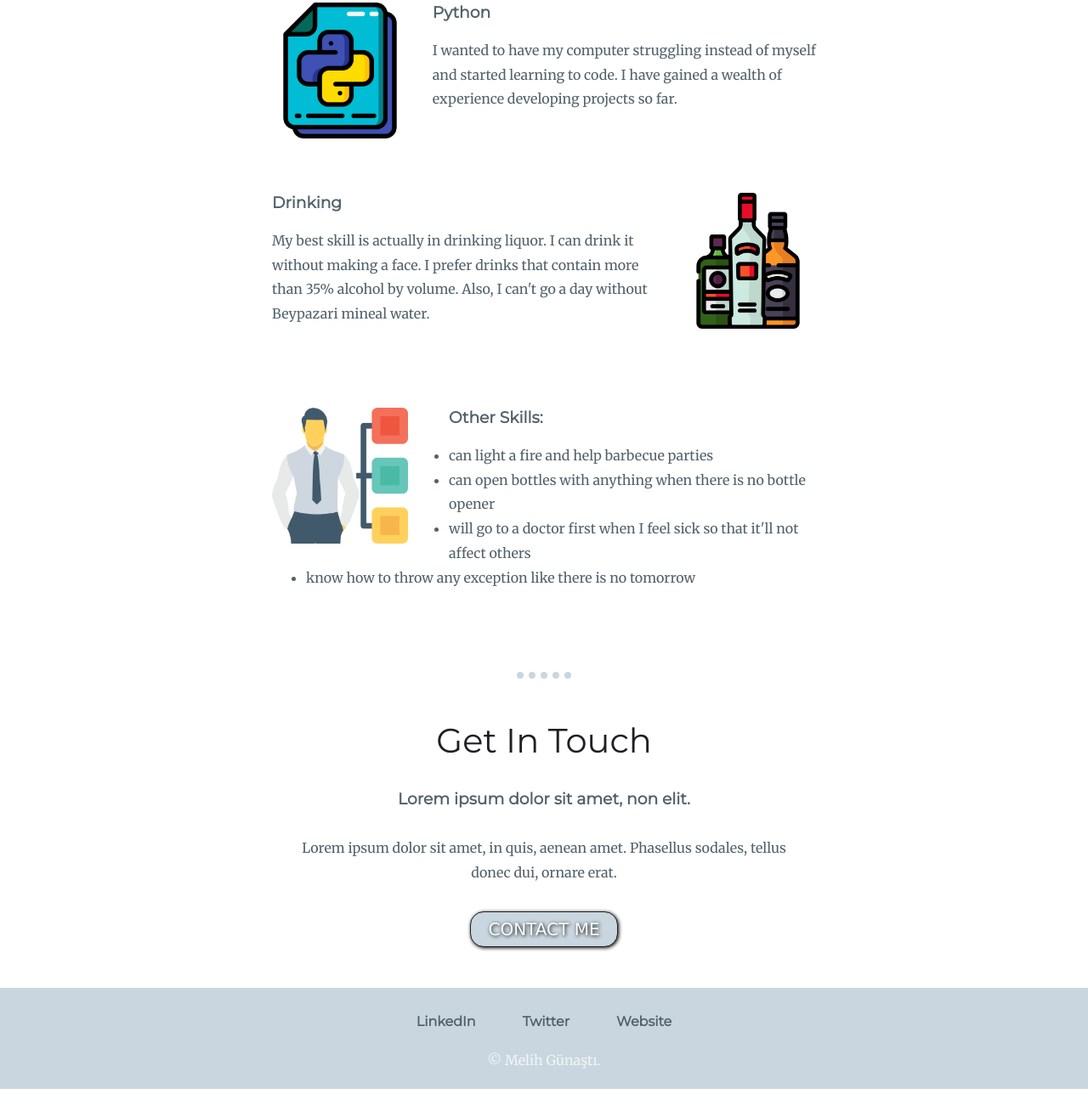
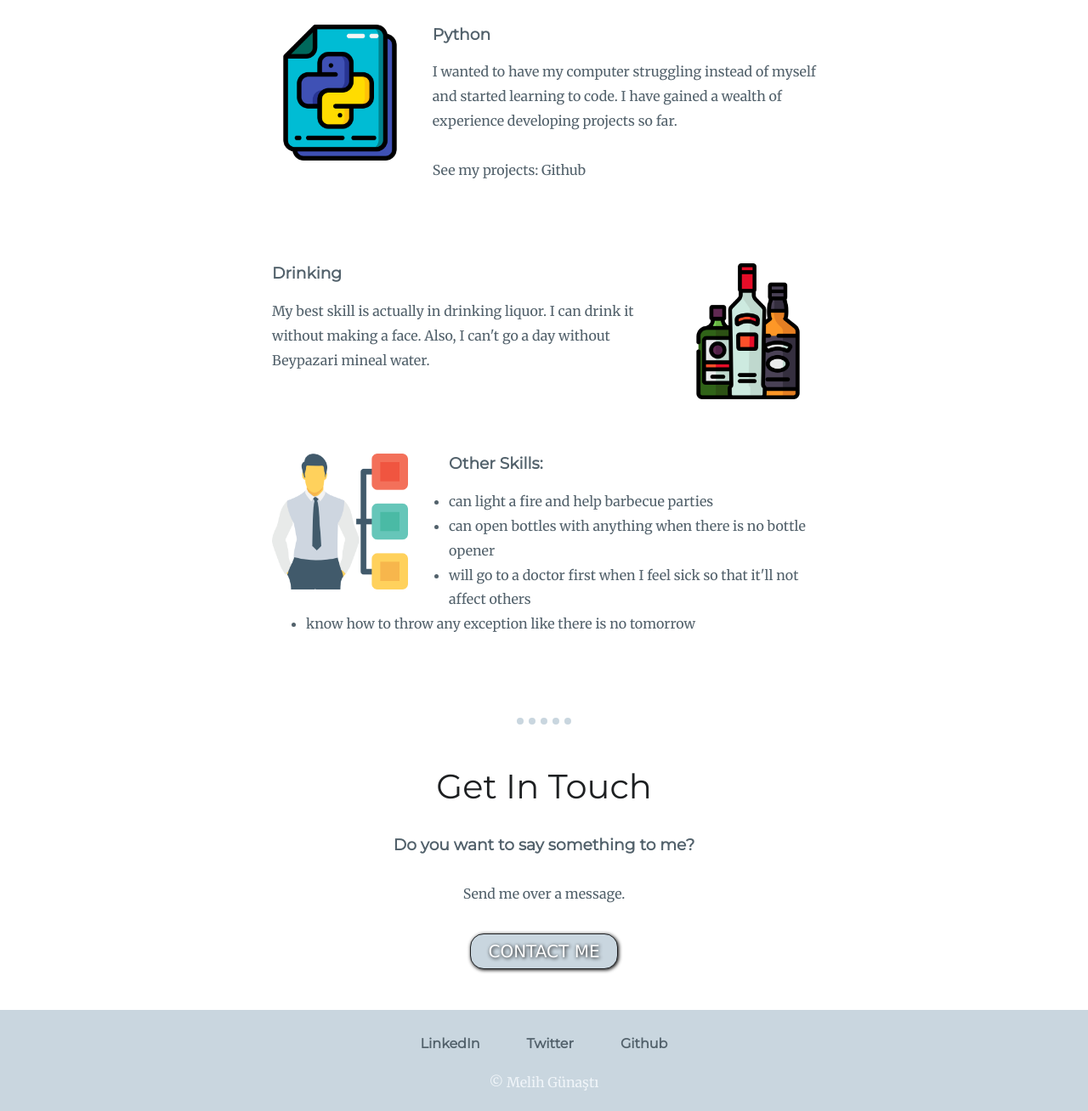
Before and after one commit to melihgunasti/cv, a plain HTML site: page index.html in a window 1280 px wide. Shown: the part 1291-2599 px from the top of the page at 85% size. Before the commit the page ends 2573 px from the top, so only its background shows below. Drawn offline with Linux system fonts and the light colour scheme.

Commit message:
Update index.html

```diff
--- a/index.html
+++ b/index.html
@@ -21,52 +21,64 @@
   </div>
 
   <div class="middle-container">
+
     <div class="profile">
-      <img src="images/myself-circle.png" width="16%" alt="">
+      <img src="images/myself-circle.png" width="18%" alt="">
       <h2>Hello</h2>
       <p class="intro">I am a junior python developer, also an undergraduate student of industrial engineering. Recently, I've been trying to improve myself in Python.</p>
     </div>
     <hr>
+
     <div class="skills">
       <h2>My Skills</h2>
+
       <div class="skill-row">
         <img class="python-img" src="images/python5.png" alt="">
         <h3>Python</h3>
-        <p>I wanted to have my computer struggling instead of myself and started learning to code. I have gained a wealth of experience developing projects so far.</p>
+        <p>
+          I wanted to have my computer struggling instead of myself and started learning to code.
+          I have gained a wealth of experience developing projects so far. <br> <br>
+          See my projects: <a class="links" href="https://github.com/melihgunasti" target="_blank">Github</a>
+        </p>
       </div>
+
       <div class="skill-row">
         <img class="liquor-img" src="images/liquor2.png" alt="">
         <h3>Drinking</h3>
-        <p>My best skill is actually in drinking liquor. I can drink it without making a face. I prefer drinks that contain more than 35% alcohol by volume. Also, I can't go a day without Beypazari mineal water.</p>
+        <p>
+          My best skill is actually in drinking liquor. I can drink it without making a face.
+          Also, I can't go a day without Beypazari mineal water.
+        </p>
       </div>
+
       <div class="skill-row">
         <img class="others-img" src="images/skills3.png" alt="">
         <h3>Other Skills:</h3>
-        <p>
         <ul class="other-skills-list">
           <li>can light a fire and help barbecue parties</li>
           <li>can open bottles with anything when there is no bottle opener</li>
           <li>will go to a doctor first when I feel sick so that it'll not affect others</li>
           <li>know how to throw any exception like there is no tomorrow</li>
         </ul>
-        </p>
       </div>
+
     </div>
     <hr>
+
     <div class="contact-me">
       <h2>Get In Touch</h2>
-      <h3>Lorem ipsum dolor sit amet, non elit.</h3>
-      <p class="contact-message">Lorem ipsum dolor sit amet, in quis, aenean amet. Phasellus sodales, tellus donec dui, ornare erat.</p>
-      <a class="BUTTON_FBB" href="mailto:name@email.com">CONTACT ME</a>
+      <h3>Do you want to say something to me?</h3>
+      <p class="contact-message">Send me over a message.</p>
+      <a class="BUTTON_FBB" href="mailto:melihgunasti@hotmail.com">CONTACT ME</a>
     </div>
   </div>
 
 
   <div class="bottom-container">
-    <a class="footer-link" href="https://www.linkedin.com/">LinkedIn</a>
-    <a class="footer-link" href="https://twitter.com/">Twitter</a>
-    <a class="footer-link" href="https://www.appbrewery.co/">Website</a>
-    <p class="copyright">© Melih Günaştı.</p>
+    <a class="footer-link" href="https://www.linkedin.com/in/melihgunasti/" target="_blank">LinkedIn</a>
+    <a class="footer-link" href="https://twitter.com/melihgunasti" target="_blank">Twitter</a>
+    <a class="footer-link" href="https://github.com/melihgunasti" target="_blank">Github</a>
+    <p class="copyright">© Melih Günaştı</p>
   </div>
 </body>
 
```
Lines whose indentation alone changed are shown as unchanged.
